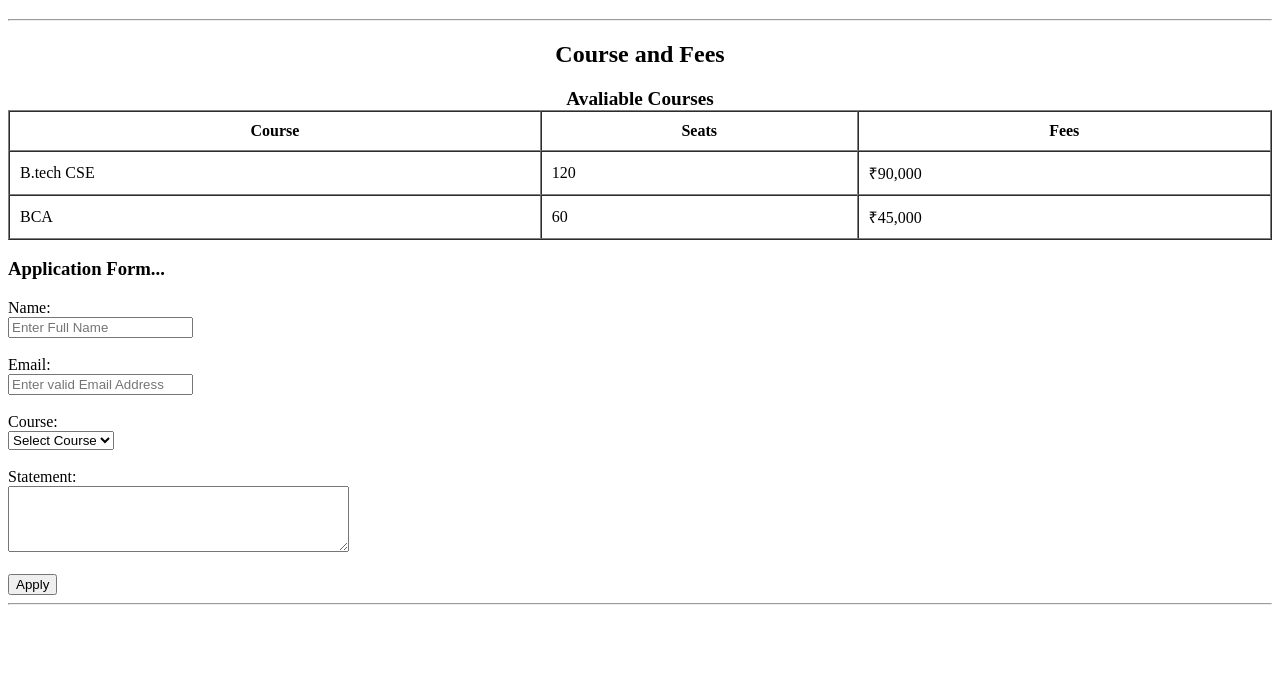
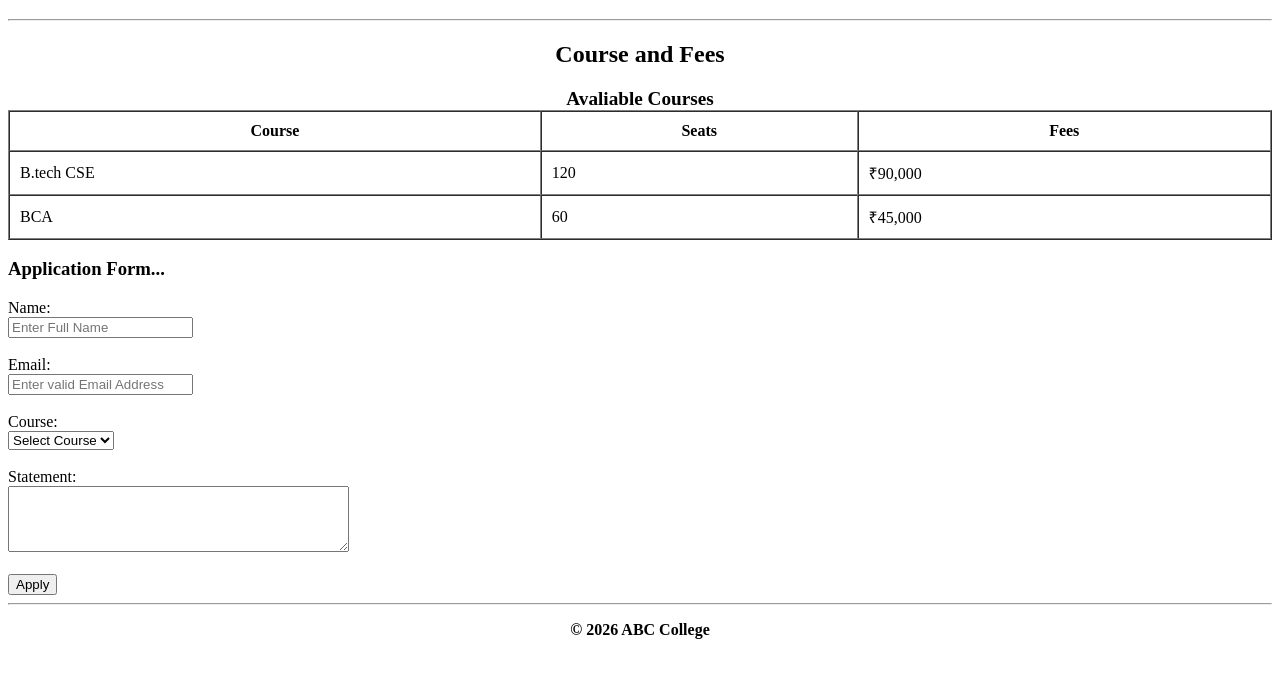
Before and after one commit to mosajid782-stuward/WDW-0277, a plain HTML site: page Web Designing Workshop Assignment/A-18.html in a window 1280 px wide. Shown: the part 61-738 px from the top of the page. Drawn offline with Linux system fonts and the light colour scheme.

Commit message:
Assignment-18 Added

```diff
--- a/Web Designing Workshop Assignment/A-18.html
+++ b/Web Designing Workshop Assignment/A-18.html
@@ -60,5 +60,8 @@
     </form>
     </main>
     <hr>
+    <footer align="center">
+        <p><b>&copy; 2026 ABC College</b></p>
+    </footer>
 </body>
 </html>
```
